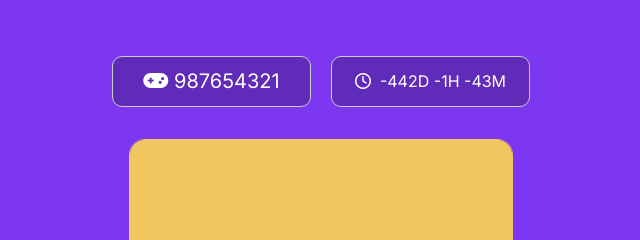
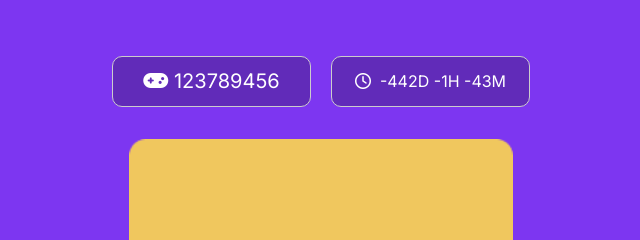
Before and after one commit to Md-Rashedul-Karim/pac-rush-ui, a plain HTML site: page index.html in a window 1280 px wide. Shown: the top 240 px of the page, 319-959 px from the left. Drawn offline with nearby package versions, Linux system fonts and the light colour scheme.

Commit message:
chagne number again

```diff
--- a/index.html
+++ b/index.html
@@ -37,7 +37,7 @@
                <div class="col-12 sm-12">
                   <div class="time-score-panel">
                      <button class="btn score-time text-white">
-                        <p><i class="fas fa-gamepad"></i>&nbsp;987654321</p>
+                        <p><i class="fas fa-gamepad"></i>&nbsp;123789456</p>
                      </button>
                      <button class="btn score-time text-white">
                         <div id="timer">
```
